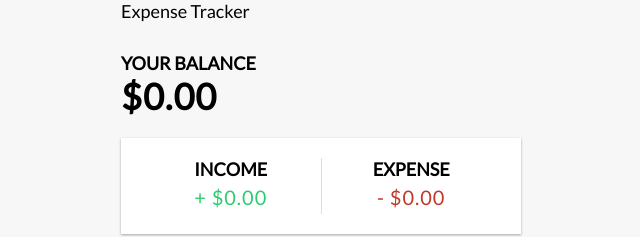
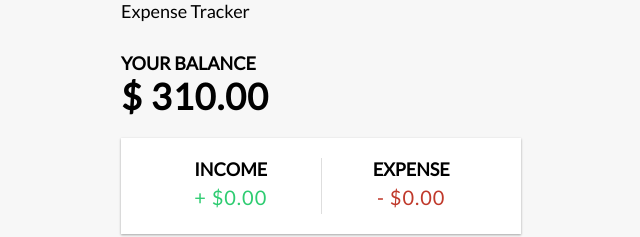
Before and after one commit to tusharchemate/expence-tracker, a React (Create React App) app: page / in a window 1280 px wide. Shown: the top 237 px of the page, without its empty margins (319-959 px from the left). Built offline with nearby package versions, Linux system fonts and the light colour scheme; the HTML template or start-up script is replaced by a standard one.

Commit message:
calculated balance based on transaction

```diff
--- a/src/Balance.js
+++ b/src/Balance.js
@@ -1,10 +1,17 @@
-import React from 'react';
+import React, { useContext } from 'react';
+import { GlobalContext } from './ context/GlobalState';
 
 const Balance = () => {
+  const { transactions } = useContext(GlobalContext);
+
+  const amount = transactions.map((item) => item.amount);
+
+  const total = amount.reduce((acc, curr) => acc + curr, 0).toFixed(2);
+
   return (
     <>
       <h4>Your Balance</h4>
-      <h1 id="balance"> $0.00</h1>
+      <h1 id="balance"> $ {total}</h1>
     </>
   );
 };
```
